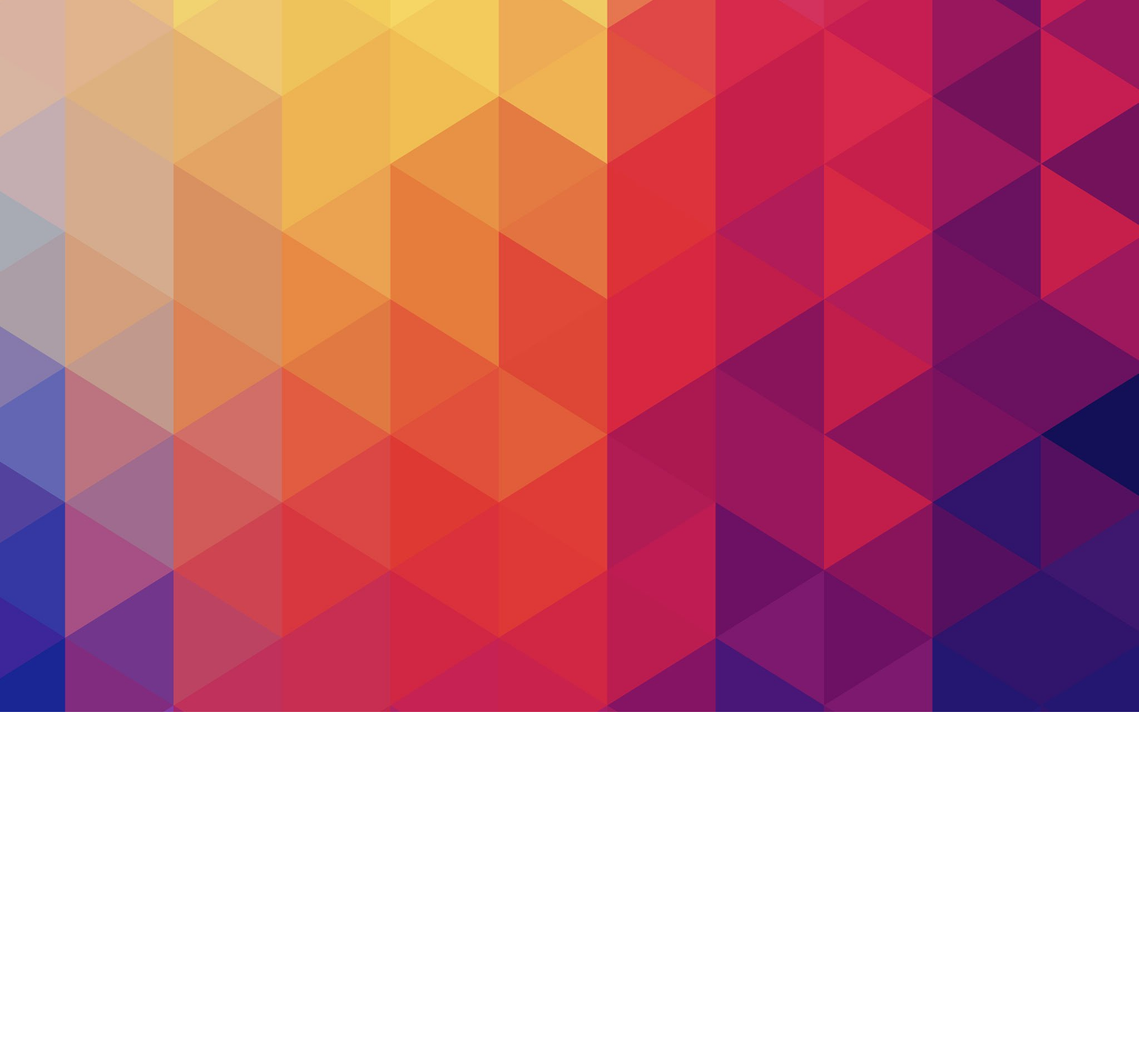
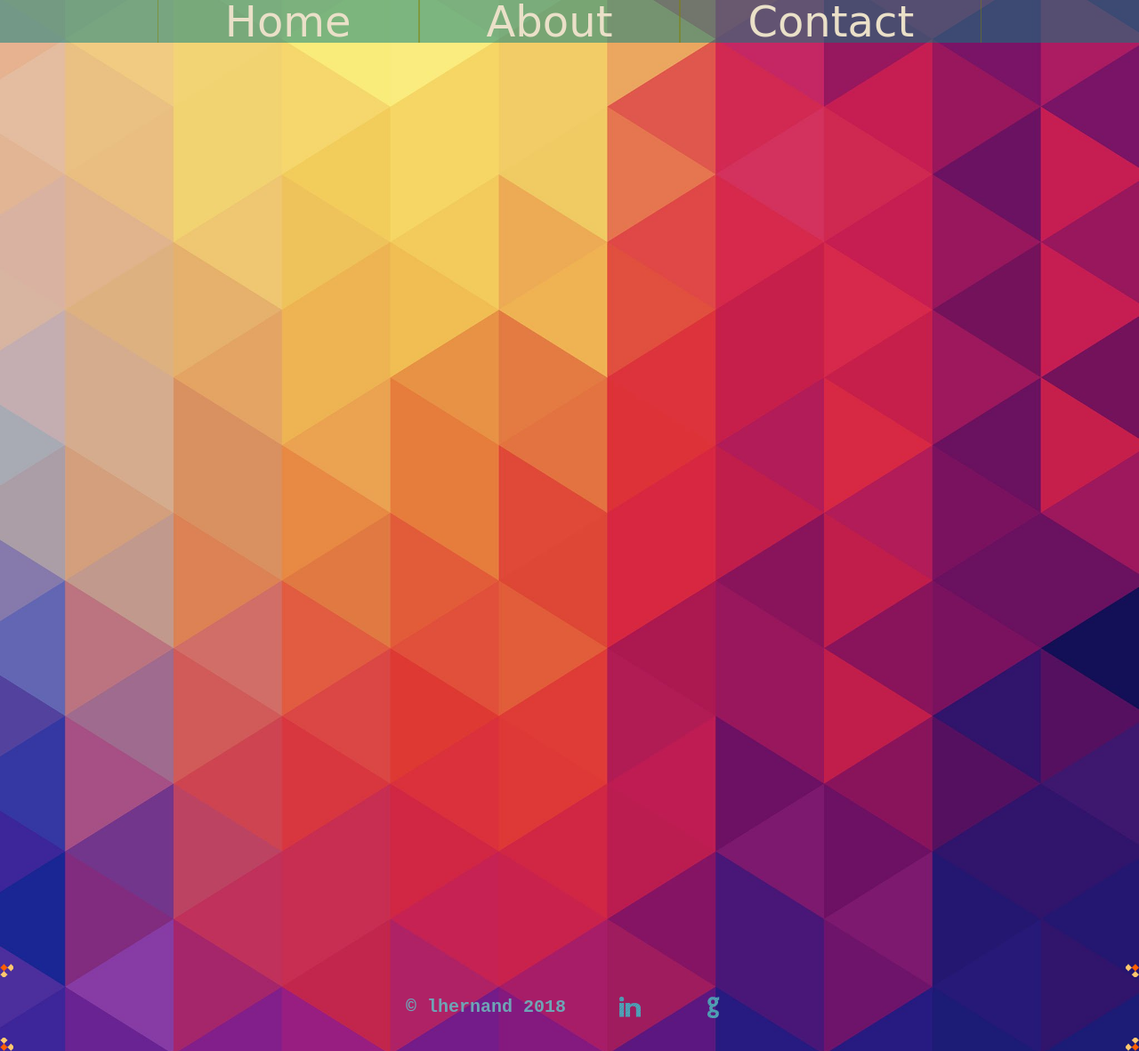
Before and after one commit to amnotme/42_Hack, a plain HTML site: page project_02_A_room_of_ones_own/pages/contact.html in a window 1280 px wide. Shown: the whole page at 89% size. Before the commit the page ends 800 px from the top, so only its background shows below. Drawn offline with Linux system fonts and the light colour scheme; a web font is replaced by a local one.

Commit message:
added nav bar in contact and about.html

```diff
--- a/project_02_A_room_of_ones_own/pages/contact.html
+++ b/project_02_A_room_of_ones_own/pages/contact.html
@@ -8,6 +8,22 @@
     <link href="https://fonts.googleapis.com/css?family=Joti+One" rel="stylesheet">
   </head>
   <body>
+    <nav class="nav_bar">
+      <ul>
+        <li><a href ="../index.html">Home</a></li>
+        <li><a href ="about.html">About</a></li>
+        <li><a href ="contact.html">Contact</a></li>
+      </ul>
+    </nav>
+    <main class = "container">
 
+    </main>
+    <footer class="icons">
+      <ul>
+        <li>&copy; lhernand 2018</li>
+        <li><a class="linkedin" href="https://www.linkedin.com/in/leopoldo-hernandez/"></a></li>
+        <li><a class="github", href="https://github.com/amnotme"></a></li>
+      </ul>
+    </footer>
   </body>
 </html>
```
Also changed, not shown: project_02_A_room_of_ones_own/pages/about.html (+16 -1 lines).
